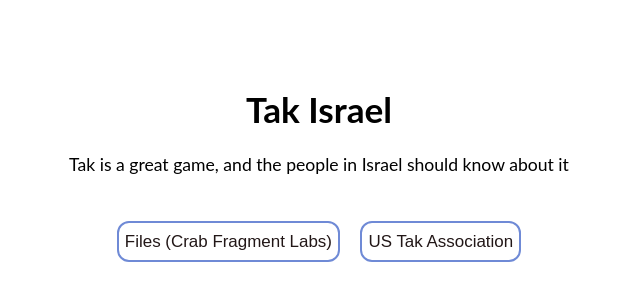
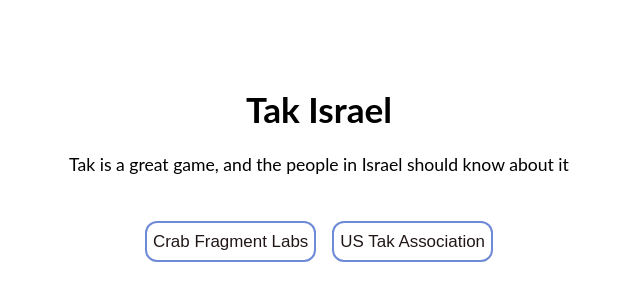
Before and after one commit to tak-israel/tak-israel.github.io, a plain HTML site: page index.html in a window 1280 px wide. Shown: the part 152-452 px from the top of the page, without its empty margins (321-961 px from the left). Drawn offline with Linux system fonts and the light colour scheme.

Commit message:
Update index.html

```diff
--- a/index.html
+++ b/index.html
@@ -16,7 +16,7 @@
 
         <div class="buttons">
             <a href="https://crabfragmentlabs.com/tak">
-                <button>Files (Crab Fragment Labs)</button>
+                <button>Crab Fragment Labs</button>
             </a>
             <a href="https://ustak.org">
                 <button>US Tak Association</button>
@@ -28,7 +28,6 @@
 <style>
     .container {
         font-family: "Lato", sans-serif;
-
         font-size: 1.1rem;
         text-align: center;
         margin-top: 30vh;
@@ -36,6 +35,10 @@
 
     .buttons {
         margin-top: 2.9rem;
+        display: flex;
+        flex-wrap: wrap;
+        justify-content: center;
+        row-gap: 11px;
     }
 
     .buttons > a {
```
